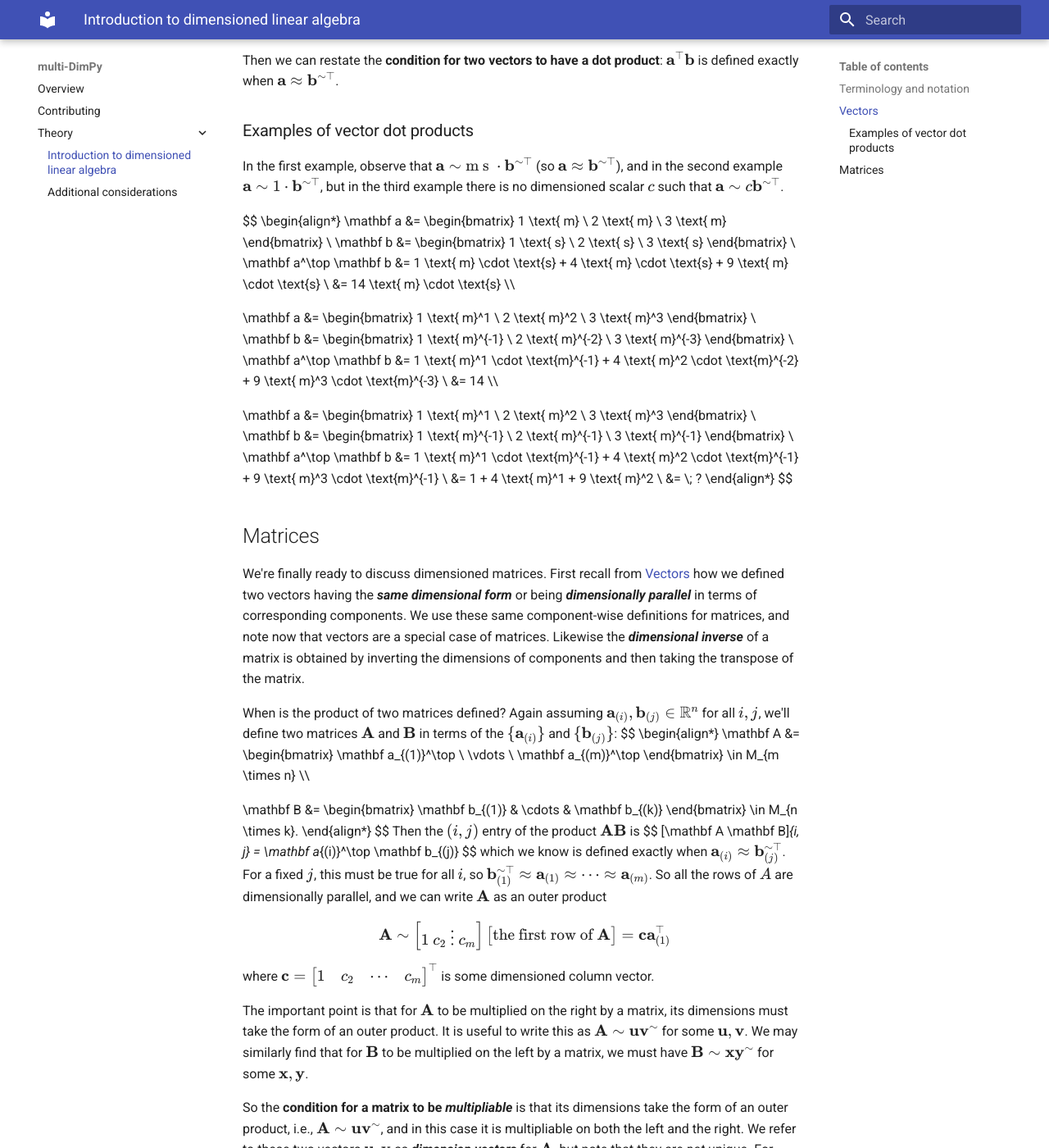
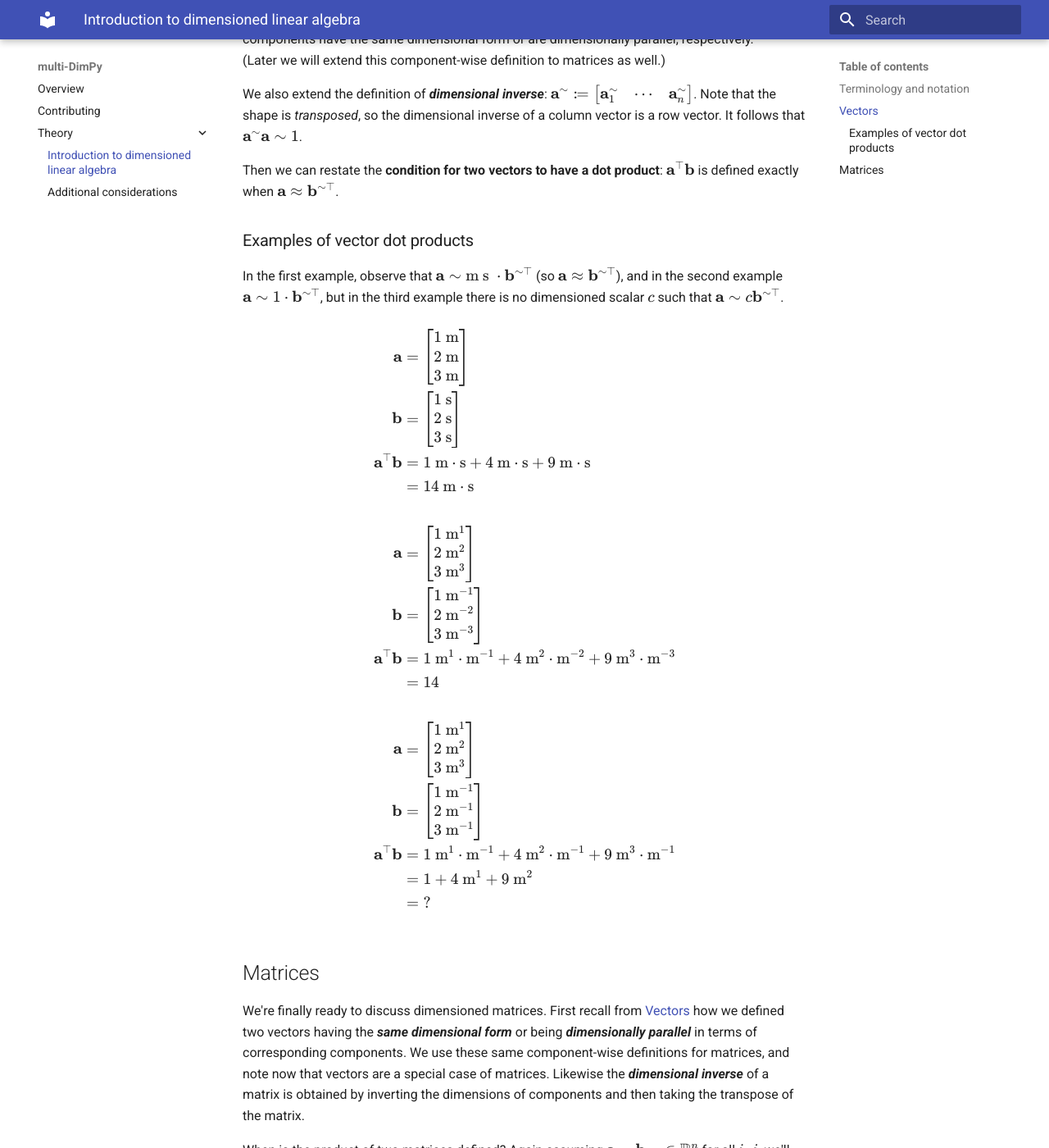
Before and after one commit to schilln/multi-dimpy, an MkDocs documentation site: the page built from docs/theory/README.md, in a window 1280 px wide and 1400 px high, scrolled down 1367 px. Shown: the whole window at 82% size. Built offline with MkDocs 1.6.1 and Material for MkDocs 9.7.7, drawn with Linux system fonts in a browser that asks for light colours; some of the changed text lies outside the part shown.

Commit message:
edited for math typesetting

```diff
--- a/docs/theory/README.md
+++ b/docs/theory/README.md
@@ -36,13 +36,13 @@ For example, if $a \sim \text{ m} \cdot \text{s}^{-1}$, then $a^\sim \sim \text{
 
 When is a dot product between (column) vectors defined?
 Assuming
-$
+$$
 \mathbf a
 = \begin{bmatrix}
-  \mathbf a_1 & \mathbf a_2 & \ldots & \mathbf a_n
-\end{bmatrix}^\top
+  \mathbf a_1 \\\ \mathbf a_2 \\\ \vdots \\\ \mathbf a_n
+\end{bmatrix}
 \in \mathbb R^n
-$
+$$
 (and similar for $\mathbf b$), the dot product
 $$
 \mathbf a \cdot \mathbf b
@@ -59,7 +59,7 @@ We may extend the definitions of having the ***same dimensional form*** and bein
 We also extend the definition of ***dimensional inverse***:
 $
 \mathbf a^\sim
-\coloneqq \begin{bmatrix}
+  \coloneqq \begin{bmatrix}
   \mathbf a_1^\sim & \cdots & \mathbf a_n^\sim
 \end{bmatrix}
 $.
@@ -88,8 +88,8 @@ $$
   &= 1 \text{ m} \cdot \text{s}
   + 4 \text{ m} \cdot \text{s}
   + 9 \text{ m} \cdot \text{s} \\
-  &= 14 \text{ m} \cdot \text{s} \\\\
-
+  &= 14 \text{ m} \cdot \text{s} \\
+  \\
   \mathbf a
   &= \begin{bmatrix}
     1 \text{ m}^1 \\ 2 \text{ m}^2 \\ 3 \text{ m}^3
@@ -102,8 +102,8 @@ $$
   &= 1 \text{ m}^1 \cdot \text{m}^{-1}
   + 4 \text{ m}^2 \cdot \text{m}^{-2}
   + 9 \text{ m}^3 \cdot \text{m}^{-3} \\
-  &= 14 \\\\
-
+  &= 14 \\
+  \\
   \mathbf a
   &= \begin{bmatrix}
     1 \text{ m}^1 \\ 2 \text{ m}^2 \\ 3 \text{ m}^3
@@ -132,6 +132,7 @@ Likewise the ***dimensional inverse*** of a matrix is obtained by inverting the
 
 When is the product of two matrices defined?
 Again assuming $\mathbf a_{(i)}, \mathbf b_{(j)} \in \mathbb R^n$ for all $i, j$, we'll define two matrices $\mathbf A$ and $\mathbf B$ in terms of the $\{\mathbf a_{(i)}\}$ and $\{\mathbf b_{(j)}\}$:
+
 $$
 \begin{align*}
   \mathbf A
@@ -139,21 +140,25 @@ $$
     \mathbf a_{(1)}^\top \\
     \vdots \\
     \mathbf a_{(m)}^\top
-  \end{bmatrix} \in M_{m \times n} \\\\
-
+  \end{bmatrix} \in M_{m \times n} \\
+  \\
   \mathbf B
   &= \begin{bmatrix}
     \mathbf b_{(1)} & \cdots & \mathbf b_{(k)}
   \end{bmatrix} \in M_{n \times k}.
 \end{align*}
 $$
+
 Then the $(i, j)$ entry of the product $\mathbf A \mathbf B$ is
+
 $$
 [\mathbf A \mathbf B]_{i, j} = \mathbf a_{(i)}^\top \mathbf b_{(j)}
 $$
+
 which we know is defined exactly when $\mathbf a_{(i)} \approx \mathbf b_{(j)}^{\sim \top}$.
 For a fixed $j$, this must be true for all $i$, so $\mathbf b_{(1)}^{\sim \top} \approx \mathbf a_{(1)} \approx \cdots \approx \mathbf a_{(m)}$.
 So all the rows of $A$ are dimensionally parallel, and we can write $\mathbf A$ as an outer product
+
 $$
 \mathbf A
 \sim \begin{bmatrix}
@@ -164,6 +169,7 @@ $$
 \end{bmatrix}
 = \mathbf c \mathbf a_{(1)}^\top
 $$
+
 where
 $
 \mathbf c
@@ -180,6 +186,7 @@ We may similarly find that for $\mathbf B$ to be multiplied on the left by a mat
 So the **condition for a matrix to be *multipliable*** is that its dimensions take the form of an outer product, i.e., $\mathbf A \sim \mathbf u \mathbf v^\sim$, and in this case it is multipliable on both the left and the right.
 We refer to these two vectors $\mathbf u, \mathbf v$ as ***dimension vectors*** for $\mathbf A$, but note that they are *not* unique.
 For example, if $c$ is any non-zero dimensioned scalar,
+
 $$
 \begin{align*}
   \mathbf A
@@ -190,6 +197,7 @@ $$
 $$
 
 Finally, for two matrices to be multiplied together, we find
+
 $$
 \begin{align*}
   \mathbf A \mathbf B
@@ -197,6 +205,7 @@ $$
   &\sim \mathbf u (\mathbf v^\sim \mathbf x) \mathbf y^\sim
 \end{align*}
 $$
+
 which is defined exactly when $\mathbf x \approx \mathbf v$ (since $\mathbf (\mathbf v^\sim \mathbf x)^\top = \mathbf x^\top \mathbf v^{\sim \top}$).
 
 Now we have **condition for two matrices to be multiplied**: to compute $\mathbf A \mathbf B$ with $\mathbf A \sim \mathbf u \mathbf v^\sim$ and $\mathbf B \sim \mathbf x \mathbf y^\sim$, we must have $\mathbf x \approx \mathbf v$.
```
Also changed, not shown: docs/theory/additional-considerations.md (+0 -2 lines).
